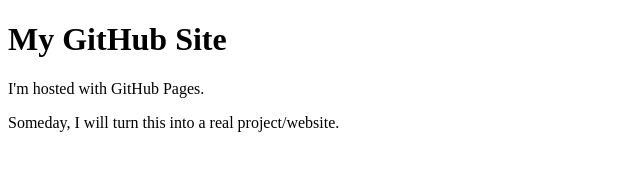
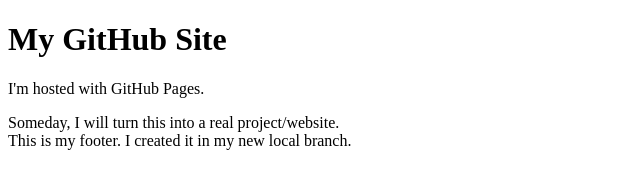
Before and after one commit to CindyKee/cindykee.github.io, a plain HTML site: page index.html in a window 1280 px wide. Shown: the whole page, without its empty margins (0-640 px from the left). Drawn offline with Linux system fonts and the light colour scheme.

Commit message:
Added a footer

```diff
--- a/index.html
+++ b/index.html
@@ -9,5 +9,6 @@
         <h1>My GitHub Site</h1>
         <p>I'm hosted with GitHub Pages.</p>
         <aside>Someday, I will turn this into a real project/website.</aside>
+        <footer>This is my footer. I created it in my new local branch.</footer>
     </body>
 </html>
```
